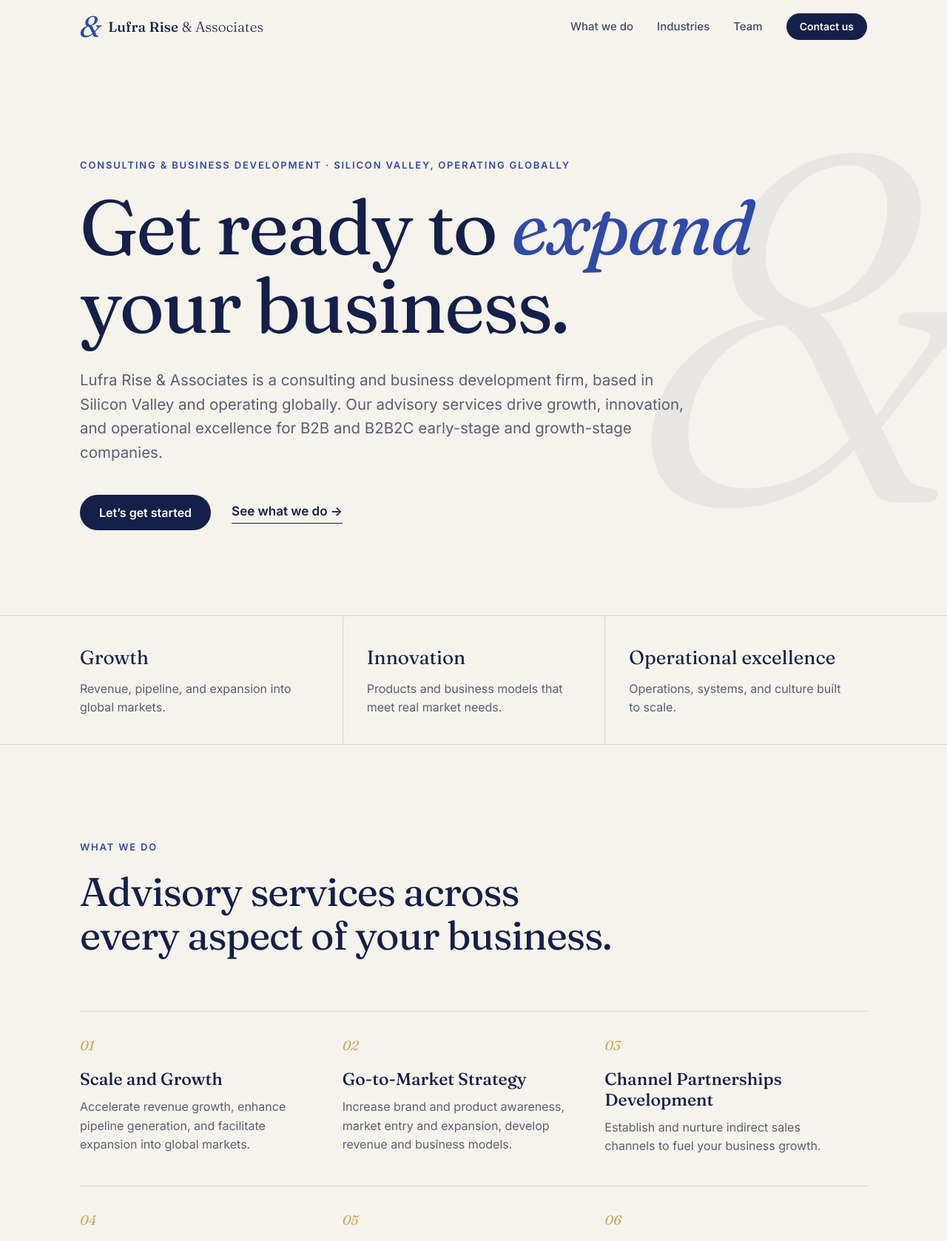
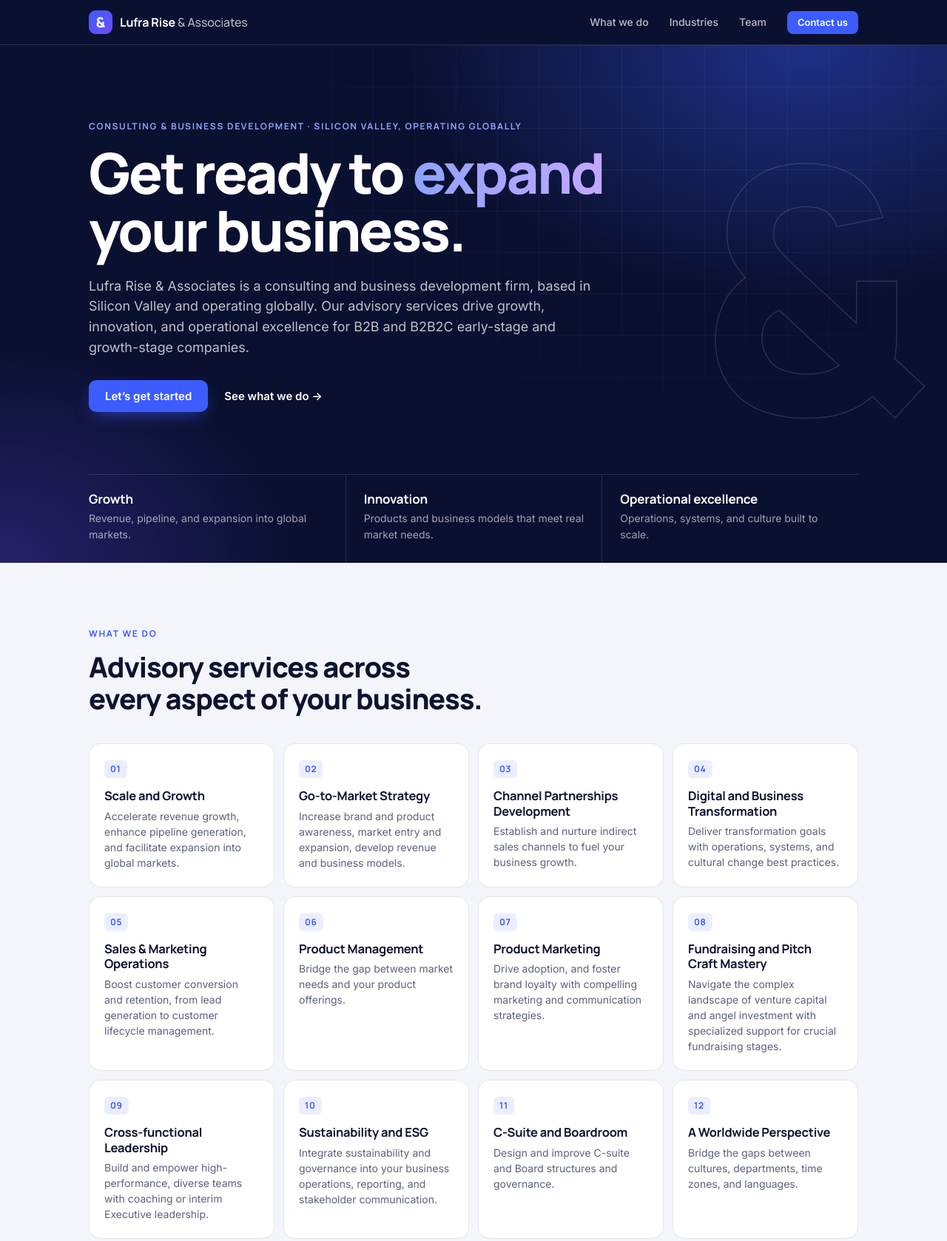
Before and after one commit to lufifraca/lufra-rise-site, a plain HTML site: page index.html in a window 1280 px wide. Shown: the top 1678 px of the page at 74% size. Drawn offline with Linux system fonts and the light colour scheme.

Commit message:
Redesign with a darker, more compact layout and a conventional ampersand
Co-Authored-By: Claude Fable 5.2 <noreply@anthropic.com>
Claude-Session: https://claude.ai/code/session_01DTZtAwJgV9DVXncMsfL9bz

```diff
--- a/assets/styles.css
+++ b/assets/styles.css
@@ -1,219 +1,258 @@
 :root {
+  --night: #0a1030;
+  --night-2: #111a45;
   --navy: #14204a;
-  --navy-2: #1d2d66;
-  --blue: #2f4aa8;
-  --paper: #f6f3ec;
-  --paper-2: #ece7db;
-  --ink: #171a26;
-  --muted: #5a5f72;
-  --line: rgba(20, 32, 74, 0.14);
-  --gold: #c9a45c;
-  --serif: "Fraunces", Georgia, "Times New Roman", serif;
+  --blue: #3d5cff;
+  --blue-soft: #8ea2ff;
+  --bg: #ffffff;
+  --tint: #f3f5fb;
+  --ink: #0e1330;
+  --muted: #5b627a;
+  --line: rgba(14, 19, 48, 0.1);
+  --line-dark: rgba(255, 255, 255, 0.12);
+  --display: "Manrope", system-ui, -apple-system, "Segoe UI", sans-serif;
   --sans: "Inter", system-ui, -apple-system, "Segoe UI", Roboto, sans-serif;
-  --wrap: 1160px;
-  --gutter: clamp(20px, 5vw, 48px);
+  --wrap: 1120px;
+  --gutter: clamp(20px, 4vw, 40px);
+  --radius: 16px;
 }
 
 *, *::before, *::after { box-sizing: border-box; }
-html { scroll-behavior: smooth; scroll-padding-top: 84px; -webkit-text-size-adjust: 100%; }
+html { scroll-behavior: smooth; scroll-padding-top: 76px; -webkit-text-size-adjust: 100%; }
 body {
   margin: 0;
-  background: var(--paper);
+  background: var(--bg);
   color: var(--ink);
   font-family: var(--sans);
-  font-size: 17px;
-  line-height: 1.6;
+  font-size: 16px;
+  line-height: 1.55;
   -webkit-font-smoothing: antialiased;
 }
-h1, h2, h3, p, ul, ol { margin: 0; }
+h1, h2, h3, p, ul, ol, dl, dd { margin: 0; }
 ul, ol { padding: 0; list-style: none; }
 a { color: inherit; }
-:focus-visible { outline: 2px solid var(--blue); outline-offset: 3px; border-radius: 4px; }
+:focus-visible { outline: 2px solid var(--blue); outline-offset: 3px; border-radius: 6px; }
 
 .wrap { max-width: var(--wrap); margin: 0 auto; padding: 0 var(--gutter); }
-.skip { position: absolute; left: -999px; top: 8px; background: #fff; padding: 8px 14px; z-index: 100; }
+.skip { position: absolute; left: -999px; top: 8px; background: #fff; color: var(--ink); padding: 8px 14px; z-index: 100; border-radius: 8px; }
 .skip:focus { left: 8px; }
 
 /* Header */
 .site-header {
   position: sticky; top: 0; z-index: 50;
-  background: color-mix(in srgb, var(--paper) 88%, transparent);
-  backdrop-filter: blur(12px);
-  -webkit-backdrop-filter: blur(12px);
-  border-bottom: 1px solid transparent;
-  transition: border-color .2s;
+  background: var(--night);
+  border-bottom: 1px solid var(--line-dark);
+  color: #fff;
 }
-.site-header.scrolled { border-bottom-color: var(--line); }
-.header-inner { display: flex; align-items: center; justify-content: space-between; height: 72px; }
-.brand { display: flex; align-items: center; gap: 10px; text-decoration: none; color: var(--navy); }
-.brand-amp { font-family: var(--serif); font-style: italic; font-size: 40px; line-height: 1; color: var(--blue); }
-.brand-name { font-family: var(--serif); font-size: 19px; font-weight: 500; letter-spacing: .01em; white-space: nowrap; }
-.brand-sub { font-weight: 300; }
-.nav { display: flex; align-items: center; gap: 32px; font-size: 15px; font-weight: 500; }
-.nav a:not(.btn) { text-decoration: none; color: var(--navy); opacity: .8; transition: opacity .15s; }
+.header-inner { display: flex; align-items: center; justify-content: space-between; height: 60px; }
+.brand { display: flex; align-items: center; gap: 10px; text-decoration: none; color: #fff; }
+.brand-mark {
+  display: grid; place-items: center; width: 32px; height: 32px; border-radius: 9px;
+  background: linear-gradient(135deg, var(--blue), #6d4dff);
+  font: 800 19px/1 var(--display); color: #fff;
+}
+.brand-name { font: 700 16px/1 var(--display); letter-spacing: -.01em; white-space: nowrap; }
+.brand-sub { font-weight: 500; opacity: .7; }
+.nav { display: flex; align-items: center; gap: 28px; font-size: 14px; font-weight: 500; }
+.nav a:not(.btn) { text-decoration: none; color: #fff; opacity: .72; transition: opacity .15s; }
 .nav a:not(.btn):hover { opacity: 1; }
 .nav-toggle { display: none; }
 
 /* Buttons & links */
 .btn {
   display: inline-flex; align-items: center; justify-content: center;
-  background: var(--navy); color: #fff;
-  font: 600 16px/1 var(--sans);
-  padding: 16px 26px; border: 0; border-radius: 999px;
+  background: var(--blue); color: #fff;
+  font: 600 15px/1 var(--sans);
+  padding: 14px 22px; border: 0; border-radius: 10px;
   text-decoration: none; cursor: pointer;
+  box-shadow: 0 8px 24px -8px rgba(61, 92, 255, .7);
   transition: background .15s, transform .15s;
 }
-.btn:hover { background: var(--blue); transform: translateY(-1px); }
+.btn:hover { background: #2f4df0; transform: translateY(-1px); }
 .btn:disabled { opacity: .6; cursor: default; transform: none; }
-.btn-small { padding: 11px 18px; font-size: 14px; }
-.link-arrow { font-weight: 600; color: var(--navy); text-decoration: none; border-bottom: 1px solid currentColor; padding-bottom: 2px; }
-.link-arrow::after { content: " →"; transition: margin .15s; }
-.link-arrow:hover::after { margin-left: 4px; }
+.btn-small { padding: 9px 14px; font-size: 13px; border-radius: 8px; box-shadow: none; }
+.link-arrow { font-weight: 600; font-size: 15px; color: var(--blue); text-decoration: none; }
+.link-arrow::after { content: " →"; display: inline-block; margin-left: 4px; transition: transform .15s; }
+.link-arrow:hover::after { transform: translateX(3px); }
 
 .eyebrow {
-  font-size: 13px; font-weight: 600; letter-spacing: .14em; text-transform: uppercase;
-  color: var(--blue); margin-bottom: 20px;
+  font: 700 12px/1.4 var(--display); letter-spacing: .14em; text-transform: uppercase;
+  color: var(--blue); margin-bottom: 14px;
 }
 
 /* Hero */
-.hero { position: relative; overflow: hidden; padding: clamp(64px, 11vw, 140px) 0 clamp(64px, 9vw, 120px); }
-.hero-inner { position: relative; z-index: 1; }
+.hero {
+  position: relative; overflow: hidden; isolation: isolate;
+  background:
+    radial-gradient(60% 70% at 85% 0%, rgba(61, 92, 255, .42), transparent 70%),
+    radial-gradient(45% 60% at 0% 100%, rgba(109, 77, 255, .28), transparent 70%),
+    var(--night);
+  color: #fff;
+  padding-top: clamp(56px, 8vw, 104px);
+}
+.hero::before {
+  content: ""; position: absolute; inset: 0; z-index: -1;
+  background-image:
+    linear-gradient(var(--line-dark) 1px, transparent 1px),
+    linear-gradient(90deg, var(--line-dark) 1px, transparent 1px);
+  background-size: 56px 56px;
+  mask-image: radial-gradient(70% 80% at 70% 20%, #000, transparent 75%);
+  -webkit-mask-image: radial-gradient(70% 80% at 70% 20%, #000, transparent 75%);
+  opacity: .5;
+}
+.hero .eyebrow { color: var(--blue-soft); }
 .hero h1 {
-  font-family: var(--serif); font-weight: 400;
-  font-size: clamp(44px, 8.4vw, 104px); line-height: 1.02; letter-spacing: -.025em;
-  color: var(--navy); max-width: 11em; text-wrap: balance;
+  font: 800 clamp(38px, 6.4vw, 76px)/1.03 var(--display); letter-spacing: -.035em;
+  max-width: 12em; text-wrap: balance;
 }
-.hero h1 em { font-style: italic; color: var(--blue); }
-.lede { margin-top: 32px; max-width: 40em; font-size: clamp(18px, 1.6vw, 21px); color: var(--muted); }
-.hero-actions { margin-top: 40px; display: flex; flex-wrap: wrap; align-items: center; gap: 28px; }
+.hero h1 em {
+  font-style: normal;
+  background: linear-gradient(90deg, #8ea2ff, #c3a8ff);
+  -webkit-background-clip: text; background-clip: text; color: transparent;
+}
+.lede { margin-top: 22px; max-width: 38em; font-size: clamp(16px, 1.4vw, 18px); color: rgba(255, 255, 255, .74); }
+.hero-actions { margin-top: 30px; display: flex; flex-wrap: wrap; align-items: center; gap: 22px; }
+.hero .link-arrow { color: #fff; }
 .hero-amp {
-  position: absolute; right: -0.06em; top: 50%; transform: translateY(-52%);
-  font-family: var(--serif); font-style: italic; font-weight: 300;
-  font-size: clamp(320px, 52vw, 760px); line-height: 1;
-  color: var(--navy); opacity: .055; pointer-events: none; user-select: none;
+  position: absolute; z-index: -1; right: 2%; top: 46%; transform: translateY(-50%);
+  font: 800 clamp(260px, 36vw, 520px)/1 var(--display);
+  color: transparent; -webkit-text-stroke: 1.5px rgba(255, 255, 255, .13);
+  pointer-events: none; user-select: none;
 }
-
-/* Pillars */
-.pillars { border-top: 1px solid var(--line); border-bottom: 1px solid var(--line); }
-.pillars-grid { display: grid; grid-template-columns: repeat(3, 1fr); }
-.pillars-grid > div { padding: 36px 32px 36px 0; }
-.pillars-grid > div + div { padding-left: 32px; border-left: 1px solid var(--line); }
-.pillars-grid span { font-family: var(--serif); font-size: 26px; color: var(--navy); }
-.pillars-grid p { margin-top: 8px; color: var(--muted); font-size: 16px; }
+.pillars {
+  margin-top: clamp(48px, 7vw, 84px);
+  display: grid; grid-template-columns: repeat(3, 1fr);
+  border-top: 1px solid var(--line-dark);
+}
+.pillars > div { padding: 22px 24px 28px 0; }
+.pillars > div + div { padding-left: 24px; border-left: 1px solid var(--line-dark); }
+.pillars dt { font: 700 17px/1.3 var(--display); letter-spacing: -.01em; }
+.pillars dd { margin-top: 4px; color: rgba(255, 255, 255, .62); font-size: 14px; }
 
 /* Sections */
-.section { padding: clamp(72px, 10vw, 136px) 0; }
+.section { padding: clamp(56px, 7vw, 88px) 0; }
+.section-tint { background: var(--tint); }
+.section-flush { padding: 0; }
 .section-head h2 {
-  font-family: var(--serif); font-weight: 400;
-  font-size: clamp(32px, 4.4vw, 54px); line-height: 1.1; letter-spacing: -.02em;
-  color: var(--navy); max-width: 16em; text-wrap: balance;
+  font: 800 clamp(26px, 3.3vw, 38px)/1.12 var(--display); letter-spacing: -.03em;
+  max-width: 17em; text-wrap: balance;
 }
-.split { display: grid; grid-template-columns: 5fr 6fr; gap: clamp(40px, 7vw, 96px); align-items: start; }
+.split { display: grid; grid-template-columns: 4fr 7fr; gap: clamp(28px, 5vw, 64px); align-items: start; }
 
 /* Services */
 .services {
   counter-reset: svc;
-  margin-top: clamp(40px, 6vw, 72px);
-  display: grid; grid-template-columns: repeat(3, 1fr);
-  border-top: 1px solid var(--line);
+  margin-top: clamp(28px, 4vw, 40px);
+  display: grid; grid-template-columns: repeat(4, 1fr); gap: 12px;
 }
 .services li {
   counter-increment: svc;
-  padding: 32px 32px 40px 0;
-  border-bottom: 1px solid var(--line);
+  background: #fff; border: 1px solid var(--line); border-radius: var(--radius);
+  padding: 20px 20px 22px;
+  transition: transform .2s, box-shadow .2s, border-color .2s;
 }
+.services li:hover { transform: translateY(-3px); border-color: rgba(61, 92, 255, .45); box-shadow: 0 16px 32px -20px rgba(61, 92, 255, .55); }
 .services li::before {
   content: counter(svc, decimal-leading-zero);
-  display: block; margin-bottom: 18px;
-  font-family: var(--serif); font-style: italic; font-size: 18px; color: var(--gold);
+  display: inline-block; margin-bottom: 14px;
+  font: 700 12px/1 var(--display); letter-spacing: .06em;
+  color: var(--blue); background: rgba(61, 92, 255, .1);
+  padding: 6px 8px; border-radius: 6px;
 }
-.services h3 { font-family: var(--serif); font-weight: 500; font-size: 23px; line-height: 1.2; color: var(--navy); }
-.services p { margin-top: 10px; color: var(--muted); font-size: 16px; }
+.services h3 { font: 700 16.5px/1.25 var(--display); letter-spacing: -.015em; }
+.services p { margin-top: 6px; color: var(--muted); font-size: 14px; line-height: 1.5; }
 
-/* Industries (dark) */
-.section-dark { background: var(--navy); color: #e6e9f5; }
-.section-dark .eyebrow { color: var(--gold); }
-.section-dark .section-head h2 { color: #fff; }
+/* Industries */
+.industries { display: flex; flex-wrap: wrap; gap: 8px; }
 .industries li {
-  padding: 18px 0; border-bottom: 1px solid rgba(255, 255, 255, .14);
-  font-family: var(--serif); font-size: clamp(19px, 2vw, 24px); font-weight: 300;
+  background: var(--tint); border: 1px solid var(--line); border-radius: 999px;
+  padding: 9px 16px; font-size: 14.5px; font-weight: 500;
 }
-.industries li:first-child { padding-top: 0; }
 
-/* Team */
-.team-lede { font-family: var(--serif); font-weight: 300; font-size: clamp(21px, 2.3vw, 28px); line-height: 1.4; color: var(--ink); }
-.tags { margin-top: 36px; display: flex; flex-wrap: wrap; gap: 10px; }
-.tags li { border: 1px solid var(--line); border-radius: 999px; padding: 8px 16px; font-size: 14px; font-weight: 500; color: var(--navy); }
+/* Team panel */
+.panel {
+  background:
+    radial-gradient(50% 90% at 100% 0%, rgba(61, 92, 255, .4), transparent 70%),
+    var(--night);
+  color: #fff; border-radius: 24px;
+  padding: clamp(28px, 5vw, 56px);
+}
+.panel .eyebrow { color: var(--blue-soft); }
+.team-lede { font: 500 clamp(17px, 1.7vw, 20px)/1.5 var(--display); letter-spacing: -.01em; color: rgba(255, 255, 255, .9); }
+.tags { margin-top: 22px; display: flex; flex-wrap: wrap; gap: 8px; }
+.tags li { border: 1px solid rgba(255, 255, 255, .2); background: rgba(255, 255, 255, .06); border-radius: 999px; padding: 6px 13px; font-size: 13px; font-weight: 500; }
 
 /* Contact */
-.section-tint { background: var(--paper-2); }
-.contact-note { margin-top: 20px; color: var(--muted); max-width: 26em; }
-.form { display: grid; gap: 20px; background: #fff; padding: clamp(24px, 4vw, 40px); border-radius: 20px; box-shadow: 0 1px 2px rgba(20, 32, 74, .06), 0 24px 48px -24px rgba(20, 32, 74, .18); }
-.field-row { display: grid; grid-template-columns: 1fr 1fr; gap: 20px; }
-.form label { display: grid; gap: 8px; font-size: 14px; font-weight: 600; color: var(--navy); }
+.contact-note { margin-top: 14px; color: var(--muted); max-width: 26em; }
+.form { display: grid; gap: 14px; background: var(--tint); border: 1px solid var(--line); padding: clamp(20px, 3vw, 28px); border-radius: 20px; }
+.field-row { display: grid; grid-template-columns: 1fr 1fr; gap: 14px; }
+.form label { display: grid; gap: 6px; font-size: 13px; font-weight: 600; }
 .form input, .form textarea {
   width: 100%; font: 400 16px/1.4 var(--sans); color: var(--ink);
-  background: var(--paper); border: 1px solid var(--line); border-radius: 10px; padding: 13px 14px;
+  background: #fff; border: 1px solid var(--line); border-radius: 10px; padding: 11px 12px;
   transition: border-color .15s, box-shadow .15s;
 }
 .form textarea { resize: vertical; }
-.form input:focus, .form textarea:focus { outline: 0; border-color: var(--blue); box-shadow: 0 0 0 3px rgba(47, 74, 168, .18); }
-.form.was-validated input:invalid { border-color: #b3261e; }
+.form input:focus, .form textarea:focus { outline: 0; border-color: var(--blue); box-shadow: 0 0 0 3px rgba(61, 92, 255, .18); }
+.form.was-validated input:invalid { border-color: #c0261e; }
 .hp { position: absolute !important; left: -9999px; }
-.form-foot { display: flex; flex-wrap: wrap; align-items: center; gap: 16px 20px; }
-.form-status { font-size: 15px; color: var(--muted); flex: 1 1 220px; }
-.form-status[data-kind="error"] { color: #b3261e; }
-.form-status[data-kind="ok"] { color: #1c6b3c; }
+.form-foot { display: flex; flex-wrap: wrap; align-items: center; gap: 12px 18px; margin-top: 4px; }
+.form-status { font-size: 14px; color: var(--muted); flex: 1 1 220px; }
+.form-status[data-kind="error"] { color: #c0261e; }
+.form-status[data-kind="ok"] { color: #177245; }
 
 /* Footer */
-.site-footer { background: var(--navy); color: #c3c9e2; padding: 56px 0 40px; font-size: 15px; }
-.footer-inner { display: grid; grid-template-columns: 1fr auto; gap: 32px; align-items: start; }
-.footer-brand { font-family: var(--serif); font-size: 22px; color: #fff; }
-.site-footer nav { display: flex; flex-wrap: wrap; gap: 12px 28px; }
+.site-footer { background: var(--night); color: rgba(255, 255, 255, .64); padding: 36px 0 28px; font-size: 14px; }
+.footer-inner { display: grid; grid-template-columns: 1fr auto; gap: 24px; align-items: start; }
+.footer-brand { font: 700 17px/1.3 var(--display); color: #fff; }
+.site-footer nav { display: flex; flex-wrap: wrap; gap: 10px 24px; }
 .site-footer nav a { text-decoration: none; }
 .site-footer nav a:hover { color: #fff; }
-.copyright { grid-column: 1 / -1; padding-top: 28px; border-top: 1px solid rgba(255, 255, 255, .14); font-size: 13px; }
+.copyright { grid-column: 1 / -1; padding-top: 20px; border-top: 1px solid var(--line-dark); font-size: 13px; }
 
 /* Reveal */
-.js-reveal .reveal { opacity: 0; transform: translateY(14px); transition: opacity .6s ease, transform .6s ease; }
+.js-reveal .reveal { opacity: 0; transform: translateY(12px); transition: opacity .5s ease, transform .5s ease, box-shadow .2s, border-color .2s; }
 .js-reveal .reveal.in { opacity: 1; transform: none; }
+.js-reveal .reveal.in:hover { transform: translateY(-3px); }
 
 /* Responsive */
-@media (max-width: 960px) {
+@media (max-width: 1000px) {
+  .services { grid-template-columns: repeat(3, 1fr); }
+}
+@media (max-width: 860px) {
+  .split { grid-template-columns: 1fr; }
   .services { grid-template-columns: repeat(2, 1fr); }
-  .split { grid-template-columns: 1fr; }
+  .hero-amp { opacity: .6; }
 }
 @media (max-width: 720px) {
-  body { font-size: 16px; }
-  .header-inner { height: 64px; }
-  .brand-amp { font-size: 34px; }
-  .brand-name { font-size: 17px; }
   .nav-toggle {
     display: grid; gap: 6px; place-content: center;
     width: 44px; height: 44px; margin-right: -10px;
     background: none; border: 0; cursor: pointer;
   }
-  .nav-toggle span { display: block; width: 22px; height: 2px; background: var(--navy); transition: transform .2s; }
+  .nav-toggle span { display: block; width: 20px; height: 2px; border-radius: 2px; background: #fff; transition: transform .2s; }
   .nav-open .nav-toggle span:first-child { transform: translateY(4px) rotate(45deg); }
   .nav-open .nav-toggle span:last-child { transform: translateY(-4px) rotate(-45deg); }
   .nav {
     display: none;
     position: absolute; top: 100%; left: 0; right: 0;
     flex-direction: column; align-items: stretch; gap: 0;
-    background: var(--paper); border-bottom: 1px solid var(--line);
-    padding: 8px var(--gutter) 24px; font-size: 18px;
+    background: var(--night); border-bottom: 1px solid var(--line-dark);
+    padding: 4px var(--gutter) 20px; font-size: 16px;
   }
   .nav-open .nav { display: flex; }
-  .nav a:not(.btn) { padding: 14px 0; border-bottom: 1px solid var(--line); opacity: 1; }
-  .nav .btn { margin-top: 20px; padding: 16px; font-size: 16px; }
-  .pillars-grid { grid-template-columns: 1fr; }
-  .pillars-grid > div { padding: 24px 0; }
-  .pillars-grid > div + div { padding-left: 0; border-left: 0; border-top: 1px solid var(--line); }
-  .services { grid-template-columns: 1fr; }
-  .services li { padding: 24px 0 28px; }
+  .nav a:not(.btn) { padding: 13px 0; border-bottom: 1px solid var(--line-dark); opacity: 1; }
+  .nav .btn { margin-top: 16px; padding: 14px; font-size: 15px; }
+  .pillars { grid-template-columns: 1fr; }
+  .pillars > div { padding: 16px 0; }
+  .pillars > div + div { padding-left: 0; border-left: 0; border-top: 1px solid var(--line-dark); }
+  .footer-inner { grid-template-columns: 1fr; }
+}
+@media (max-width: 520px) {
+  .services { grid-template-columns: 1fr; gap: 10px; }
+  .services li { padding: 16px 16px 18px; }
   .field-row { grid-template-columns: 1fr; }
-  .footer-inner { grid-template-columns: 1fr; }
-  .hero-amp { top: 30%; opacity: .045; }
+  .panel { border-radius: 18px; }
 }
 
 @media (prefers-reduced-motion: reduce) {
--- a/index.html
+++ b/index.html
@@ -11,11 +11,11 @@
   <meta property="og:description" content="Advisory services that drive growth, innovation, and operational excellence for B2B and B2B2C companies.">
   <meta property="og:type" content="website">
   <meta property="og:url" content="https://www.lufrarise.com/">
-  <meta name="theme-color" content="#14204a">
+  <meta name="theme-color" content="#0a1030">
   <link rel="icon" href="assets/favicon.svg" type="image/svg+xml">
   <link rel="preconnect" href="https://fonts.googleapis.com">
   <link rel="preconnect" href="https://fonts.gstatic.com" crossorigin>
-  <link href="https://fonts.googleapis.com/css2?family=Fraunces:ital,opsz,wght@0,9..144,300..600;1,9..144,300..600&family=Inter:wght@400;500;600&display=swap" rel="stylesheet">
+  <link href="https://fonts.googleapis.com/css2?family=Manrope:wght@500;600;700;800&family=Inter:wght@400;500;600&display=swap" rel="stylesheet">
   <link rel="stylesheet" href="assets/styles.css">
 </head>
 <body>
@@ -24,7 +24,7 @@
   <header class="site-header" id="top">
     <div class="wrap header-inner">
       <a class="brand" href="#top" aria-label="Lufra Rise &amp; Associates — home">
-        <span class="brand-amp" aria-hidden="true">&amp;</span>
+        <span class="brand-mark" aria-hidden="true">&amp;</span>
         <span class="brand-name">Lufra Rise <span class="brand-sub">&amp; Associates</span></span>
       </a>
       <button class="nav-toggle" aria-expanded="false" aria-controls="nav" aria-label="Menu">
@@ -50,18 +50,17 @@
           <a class="link-arrow" href="#services">See what we do</a>
         </div>
       </div>
+      <div class="wrap">
+        <dl class="pillars">
+          <div><dt>Growth</dt><dd>Revenue, pipeline, and expansion into global markets.</dd></div>
+          <div><dt>Innovation</dt><dd>Products and business models that meet real market needs.</dd></div>
+          <div><dt>Operational excellence</dt><dd>Operations, systems, and culture built to scale.</dd></div>
+        </dl>
+      </div>
       <span class="hero-amp" aria-hidden="true">&amp;</span>
     </section>
 
-    <section class="pillars" aria-label="What our advisory services drive">
-      <div class="wrap pillars-grid">
-        <div><span>Growth</span><p>Revenue, pipeline, and expansion into global markets.</p></div>
-        <div><span>Innovation</span><p>Products and business models that meet real market needs.</p></div>
-        <div><span>Operational excellence</span><p>Operations, systems, and culture built to scale.</p></div>
-      </div>
-    </section>
-
-    <section class="section" id="services">
+    <section class="section section-tint" id="services">
       <div class="wrap">
         <div class="section-head">
           <p class="eyebrow">What we do</p>
@@ -84,7 +83,7 @@
       </div>
     </section>
 
-    <section class="section section-dark" id="industries">
+    <section class="section" id="industries">
       <div class="wrap split">
         <div class="section-head">
           <p class="eyebrow">Our industry experience</p>
@@ -107,8 +106,8 @@
       </div>
     </section>
 
-    <section class="section" id="team">
-      <div class="wrap split">
+    <section class="section section-flush" id="team">
+      <div class="wrap"><div class="panel split">
         <div class="section-head">
           <p class="eyebrow">Our team</p>
           <h2>Operators who have done it before.</h2>
@@ -127,10 +126,10 @@
             <li>Business Development Experts</li>
           </ul>
         </div>
-      </div>
+      </div></div>
     </section>
 
-    <section class="section section-tint" id="contact">
+    <section class="section" id="contact">
       <div class="wrap split">
         <div class="section-head">
           <p class="eyebrow">Contact us</p>
```
Also changed, not shown: assets/favicon.svg.
